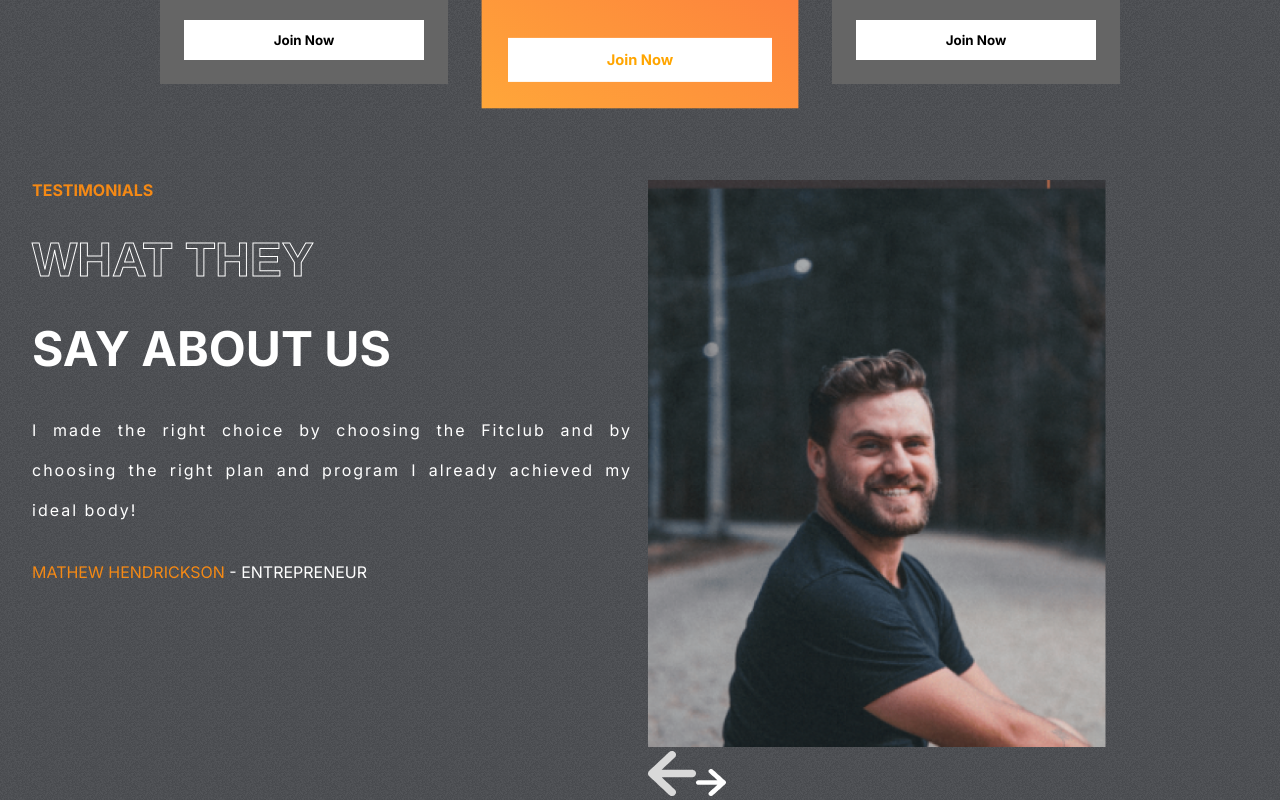
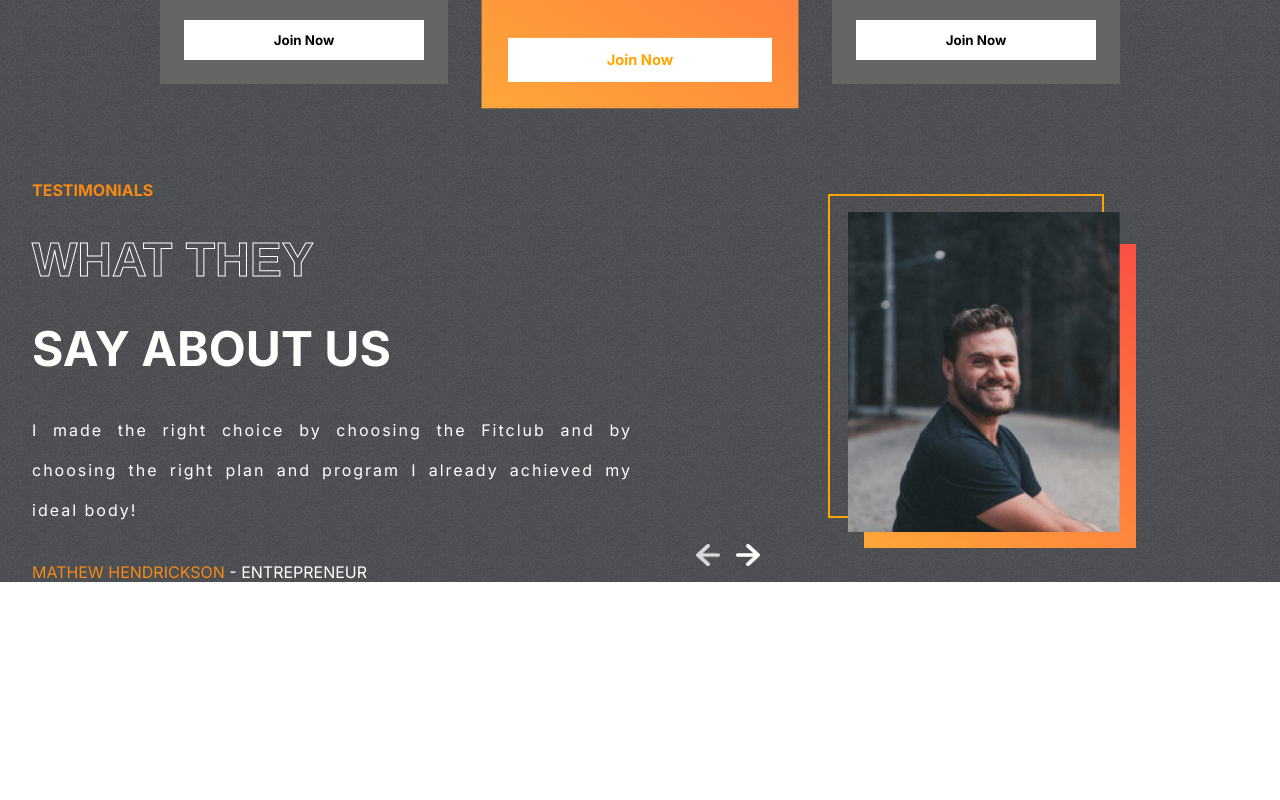
Before and after one commit to Phelyks/FitClubGym_Dec_2023, a React (Create React App) app: page / in a window 1280 px wide. Shown: the part 2483-3283 px from the top of the page. After the commit the page ends 3065 px from the top, so only its background shows below. Built offline with nearby package versions, Linux system fonts and the light colour scheme.

Commit message:
Jan12 11:50

```diff
--- a/src/components/Testimonials/Testimonials.css
+++ b/src/components/Testimonials/Testimonials.css
@@ -35,3 +35,45 @@
     flex: 1;
     position: relative;
 }
+
+.right-t > img {
+    position: absolute;
+    width: 17rem;
+    height: 20rem;
+    object-fit: cover;
+    right: 8rem;
+    top: 2rem;
+}
+
+.right-t>:nth-child(1) {
+    position: absolute;
+    width: 17rem;
+    height: 20rem;
+    border: 2px solid orange;
+    background-color: transparent;
+    right: 9rem;
+    top: 0.9rem;
+}
+
+.right-t> :nth-child(2){
+    position: absolute;
+    width: 17rem;
+    height: 19rem;
+    top: 4rem;
+    right: 7rem;
+    background: var(--planCard);
+}
+
+.arrows {
+    display: flex;
+    gap: 1rem;
+    position: absolute;
+    bottom: 1rem;
+    left: 3rem;
+}
+
+.arrows > img {
+    width: 1.5rem;
+    cursor: pointer;
+
+}
--- a/src/components/Testimonials/Testimonials.jsx
+++ b/src/components/Testimonials/Testimonials.jsx
@@ -29,10 +29,25 @@
         </span>
       </div>
       <div className="right-t">
+        <div></div>
+        <div></div>
         <img src={testimonialsData[selected].image} alt="" />
         <div className="arrows">
-            <img src={leftArrow} alt="" />
-            <img src={rightArrow} alt="" />
+            <img
+
+            onClick={()=>{
+                selected === 0 ? setSelected(tLength - 1) :
+                setSelected((prev)=> prev -1 )
+            }}
+
+            src={leftArrow} alt="" />
+            <img
+
+            onClick={()=>{
+                selected === tLength - 1 ? setSelected(0) : setSelected ((prev) => prev + 1)
+            }}
+
+            src={rightArrow} alt="" />
         </div>
       </div>
     </div>
```
